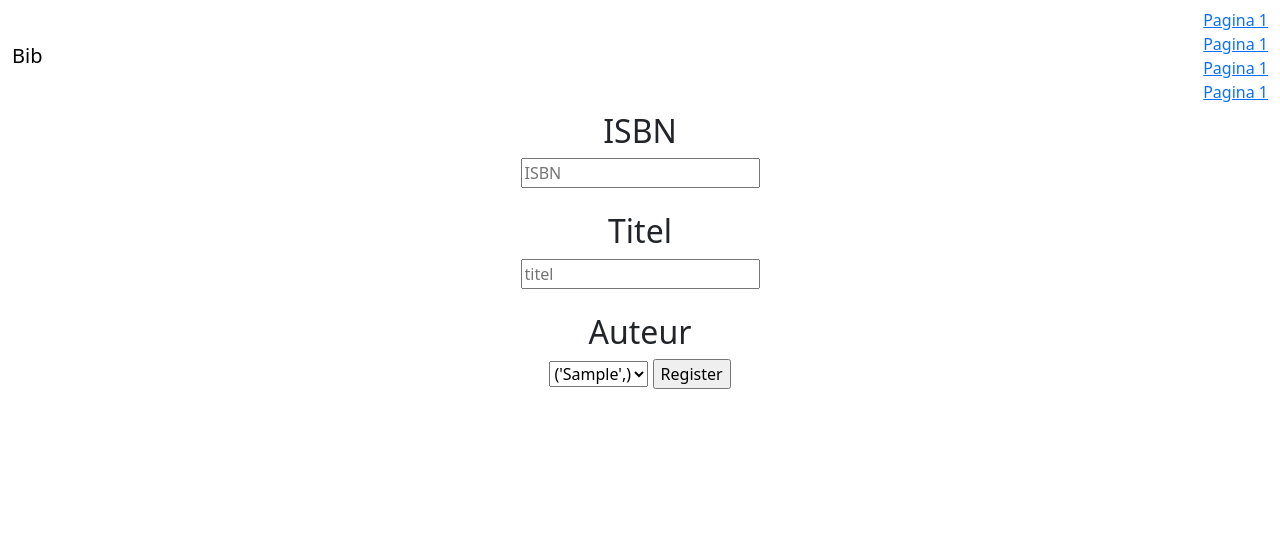
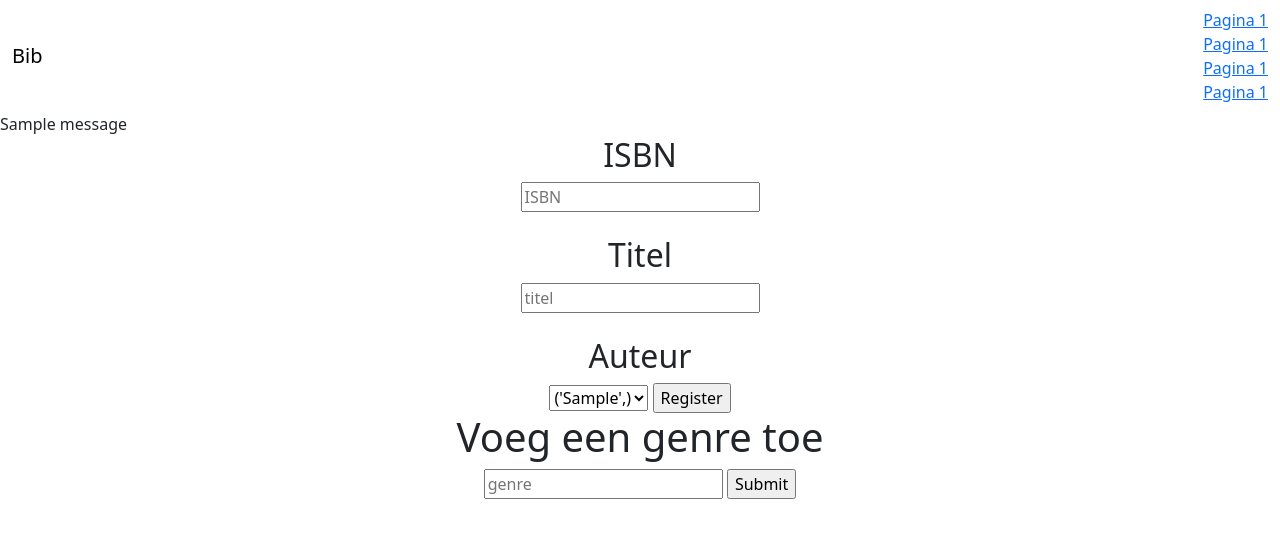
Before and after one commit to ChaoticTiramisu/bib, a Flask app: page /add in a window 1280 px wide. Shown: the top 538 px of the page. Run offline with Flask 3, Linux system fonts and the light colour scheme; tables that the repository leaves empty hold one stand-in row (values such as "Sample post"); one stand-in notice (Sample message) is shown.

Commit message:
genre toevoegen

```diff
--- a/app.py
+++ b/app.py
@@ -73,10 +73,12 @@ def boeken():
 def add():
     if request.method == "POST":
         test = db.session.query(Gebruiker).filter_by(email=session["email"]).first()
-        print("loop")
-        if test.rol == "Bibliothecaris":
+        print(test.rol)
 
-            if "genre" and not "ISBN" in request.form:
+        if str(test.rol) == "Bibliothecaris":
+
+            print(request.form)
+            if request.form["genre"]:
                 genre = Genre(genre = request.form["genre"])
                 db.session.add(genre)
                 db.session.commit()
@@ -113,9 +115,10 @@ def add():
                 flash("Boek succesvol toegevoegd.")
             else:
                 abort(404)
-    else:
-        genres = db.session.query(Genre.genre)
-        return render_template("boeken_control.html", genres = genres)
+
+
+    genres = db.session.query(Genre.genre).all()
+    return render_template("boeken_control.html", genres = genres)
 
 
 
--- a/templates/base.html
+++ b/templates/base.html
@@ -20,6 +20,13 @@
             </ul>
         </div>
     </nav>
+    {% with messages = get_flashed_messages() %}
+            {% if messages %}
+                {% for message in messages %}
+                    {{ message }}
+                {% endfor %}
+            {% endif %}
+        {% endwith %}
     {% block body %} {% endblock %}
     <script src="https://cdn.jsdelivr.net/npm/bootstrap@5.3.3/dist/js/bootstrap.bundle.min.js" integrity="sha384-YvpcrYf0tY3lHB60NNkmXc5s9fDVZLESaAA55NDzOxhy9GkcIdslK1eN7N6jIeHz" crossorigin="anonymous"></script>
 </body>
--- a/templates/boeken_control.html
+++ b/templates/boeken_control.html
@@ -4,7 +4,7 @@
 
 {% block body %}
 <center>
-    <form action="/add" method="post" name="boek">
+    <form action="{{ url_for('add') }}" method="post" name="boek">
 
         <h2>ISBN</h2>
         <input type="text" name="ISBN" placeholder="ISBN" required><br><br>
@@ -18,12 +18,12 @@
             <option value="{{genre}}">{{genre}}</option>
             {% endfor %}
         </select>
-
-
-
-
         <input type="submit" value="Register">
     </form>
-    <form action="/"></form>
+    <form action="{{ url_for('add') }}" method="post">
+        <h1>Voeg een genre toe</h1>
+        <input type="text" name="genre" placeholder="genre">
+        <input type="submit" placeholder="voeg toe">
+    </form>
 </center>
 {% endblock body %}
```
Also changed, not shown: instance/bib.db.
